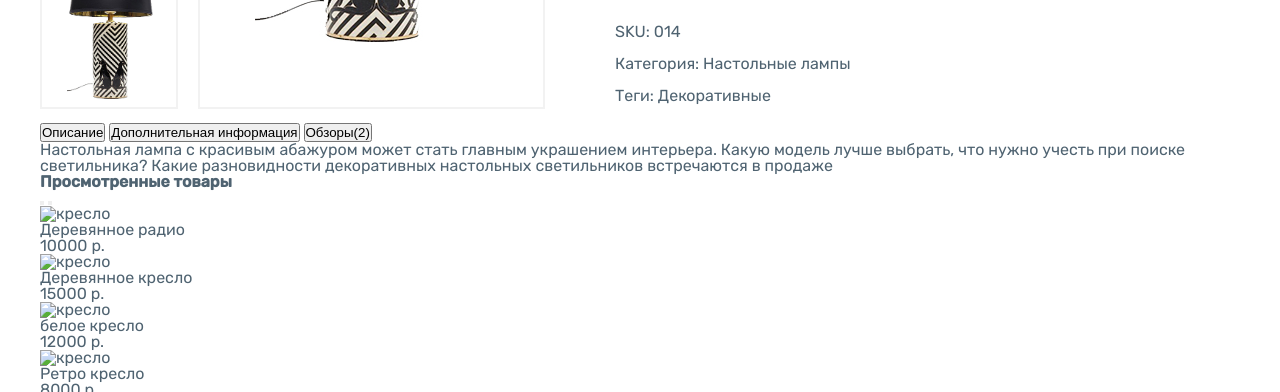
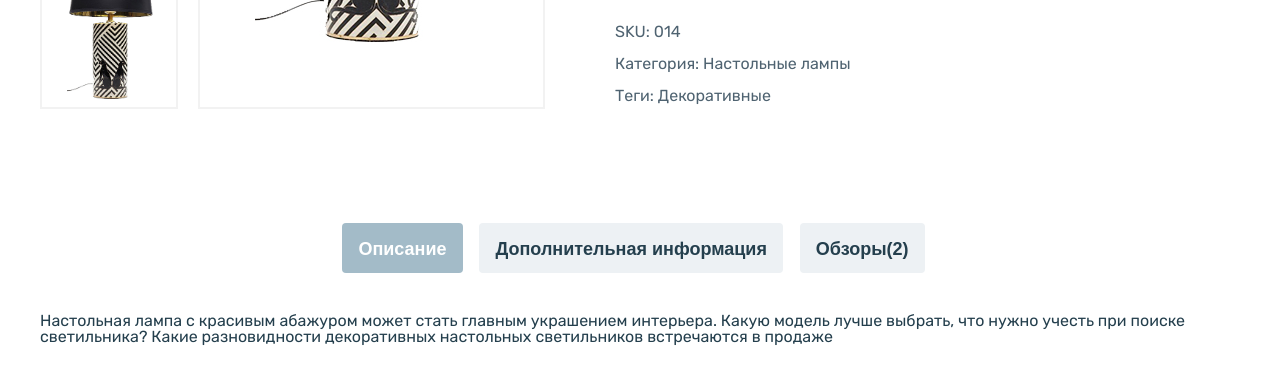
Before and after one commit to Filonov404/mebel, a plain HTML site: page index.html in a window 1280 px wide. Shown: the part 830-1222 px from the top of the page. Drawn offline with Linux system fonts and the light colour scheme.

Commit message:
Update _product.css

```diff
--- a/css/_product.css
+++ b/css/_product.css
@@ -96,3 +96,113 @@
 .descr {
     padding-top: 16px;
 }
+
+.slider-tabs {
+    padding-top: 100px;
+}
+
+.top-btns {
+    text-align: center;
+}
+
+.tabs {
+    padding: 16px;
+    max-width: 341px;
+    height: 50px;
+    background-color: #edf1f4;
+    border: none;
+    color: #243f4d;
+    font-size: 18px;
+    font-weight: 700;
+    margin-right: 13px;
+    border-radius: 4px;
+}
+
+.tabs.active {
+    background-color: #a3bbc8;
+    color: #fff;
+}
+
+.slider-text-description {
+    padding-top: 40px;
+    font-size: 16px;
+    color: #243f4d;
+}
+
+.related-products-wrapper {
+    margin-top: 70px;
+    display: flex;
+    justify-content: space-between;
+    align-items: center;
+}
+
+.title-related {
+    font-size: 30px;
+}
+
+.left-arrow {
+    border: 1px solid #edf1f4;
+    background-color: transparent;
+    background-image: url('../images/icons/arrow_left.svg');
+    width: 20px;
+    height: 20px;
+    border-radius: 4px;
+    padding: 20px;
+}
+
+.right-arrow {
+    border: 1px solid #edf1f4;
+    background-color: transparent;
+    background-image: url('../images/icons/arrow_right.svg');
+    width: 20px;
+    height: 20px;
+    border-radius: 4px;
+    padding: 20px;
+}
+
+.right-arrow:hover,
+.left-arrow:hover {
+    border: 1px solid #5f8397;
+}
+
+.card-related {
+    position: relative;
+    display: flex;
+    flex-direction: column;
+    justify-content: space-between;
+    width: 272px;
+    height: 382px;
+    margin:auto 20px;
+    box-shadow: 0px 6px 57px 0px rgba(42, 42, 42, 0.05);
+}
+
+.related-img {
+    padding: 36px;
+    display: block;
+    margin: 0 auto;
+}
+
+.related-products-slider {
+    padding-top: 70px;
+    align-items: center;
+    margin: 30px auto;
+}
+
+.title-card-item {
+    text-align: center;
+    overflow: hidden;
+}
+
+.price-card {
+    text-align: center;
+    padding-top: 16px;
+    display: block;
+}
+
+.hidden-block-cart {
+    position: absolute;
+    display: flex;
+    justify-content: space-between;
+    bottom: 125px;
+    left: 71px;
+}
```
